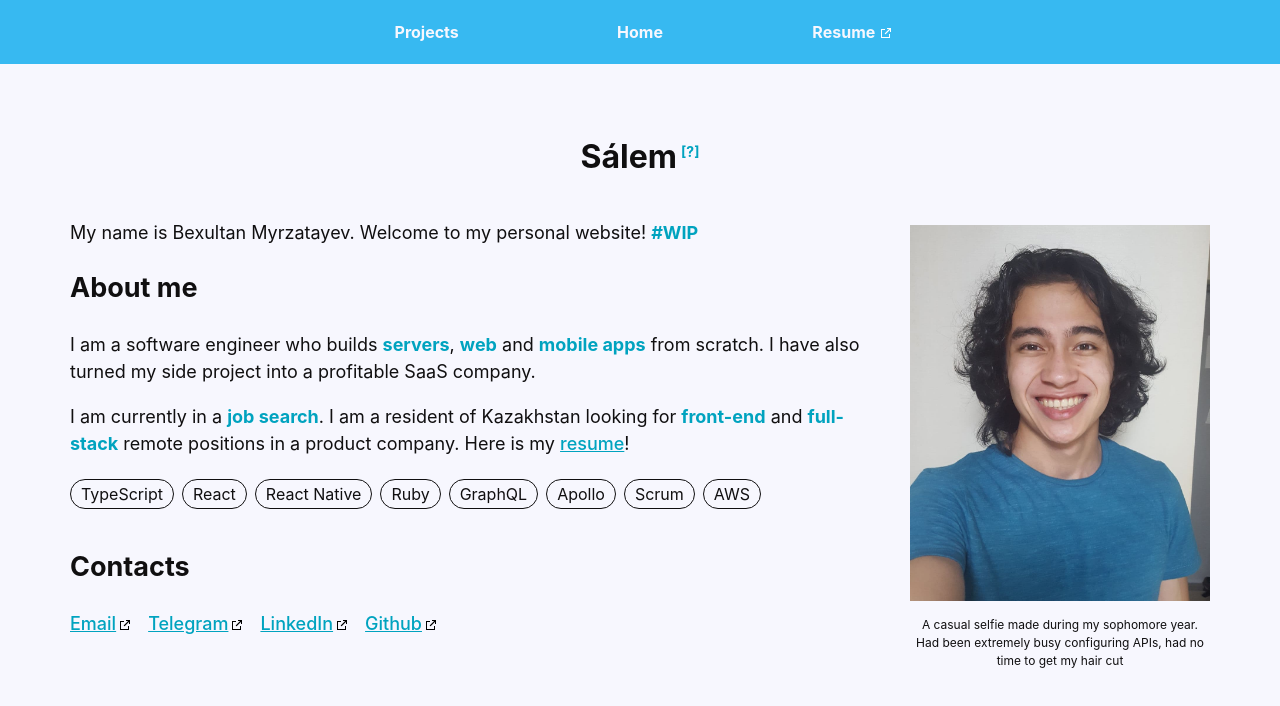
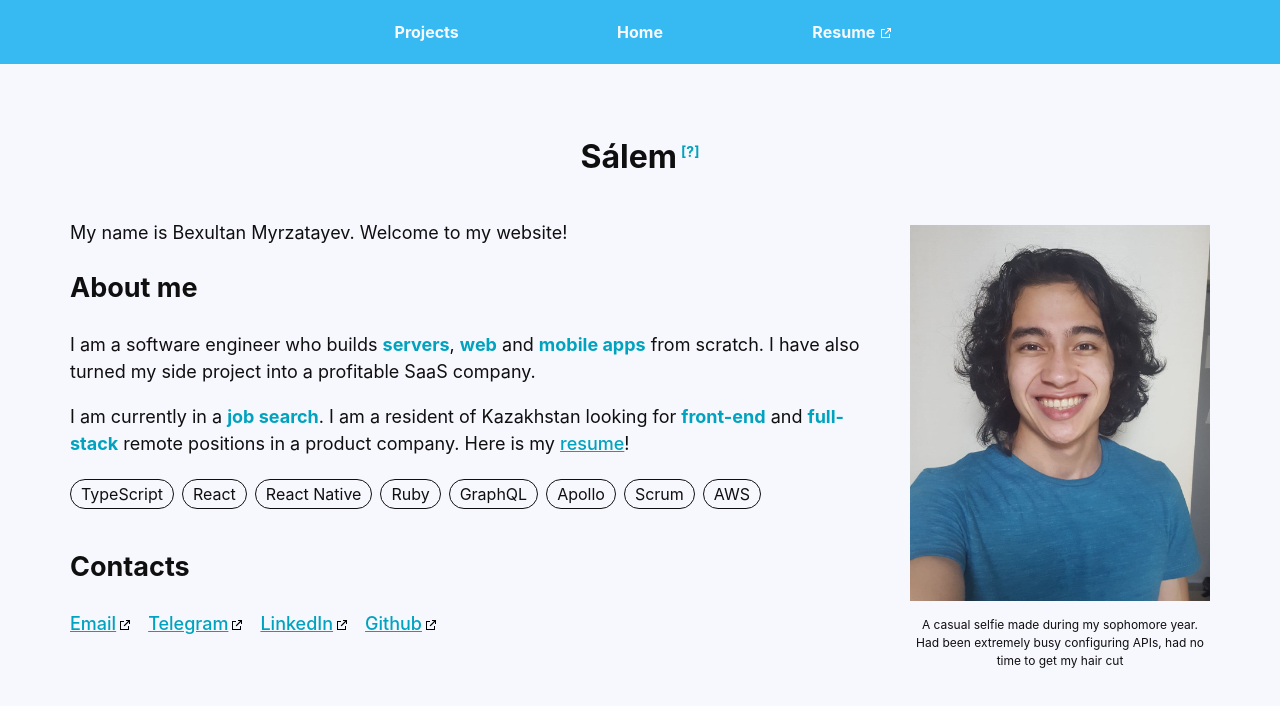
Before and after one commit to bexuma/bexuma.me, a React (Create React App) app: page / in a window 1280 px wide. Shown: the top 706 px of the page. Built offline with nearby package versions, Linux system fonts and the light colour scheme.

Commit message:
fix: array key warnings

```diff
--- a/src/components/home/index.tsx
+++ b/src/components/home/index.tsx
@@ -41,7 +41,7 @@ const AboutMe: VoidFunctionComponent = () => (
     </p>
     <TagContainer>
       {TAGS.map((tag: string) => (
-        <Tag>{tag}</Tag>
+        <Tag key={tag}>{tag}</Tag>
       ))}
     </TagContainer>
   </section>
@@ -51,7 +51,7 @@ const Contacts: VoidFunctionComponent = () => (
   <ContactContainer>
     <h2>Contacts</h2>
     {CONTACT_LIST.map((contact) => (
-      <a href={contact.url} target="_blank" rel="noreferrer">
+      <a key={contact.name} href={contact.url} target="_blank" rel="noreferrer">
         {contact.name}
       </a>
     ))}
@@ -84,10 +84,7 @@ const Home: VoidFunctionComponent = () => (
 
     <BioContainer>
       <Bio>
-        <p>
-          My name is Bexultan Myrzatayev. Welcome to my personal website!{' '}
-          <Bold>#WIP</Bold>
-        </p>
+        <p>My name is Bexultan Myrzatayev. Welcome to my website!</p>
         <AboutMe />
         <Contacts />
       </Bio>
--- a/src/components/navbar/index.tsx
+++ b/src/components/navbar/index.tsx
@@ -11,14 +11,14 @@ const Navbar: VoidFunctionComponent = () => (
       {NAV_LINKS.map((nav) => {
         if (nav.tag === 'link') {
           return (
-            <Nav>
+            <Nav key={nav.path}>
               <Link to={nav.path}>{nav.name}</Link>
             </Nav>
           );
         }
 
         return (
-          <Nav>
+          <Nav key={nav.path}>
             <a
               href={`${process.env.PUBLIC_URL}/resume.pdf`}
               target="_blank"
```
Also changed, not shown: 1 other file (tests, documents, lock files or other folders).
